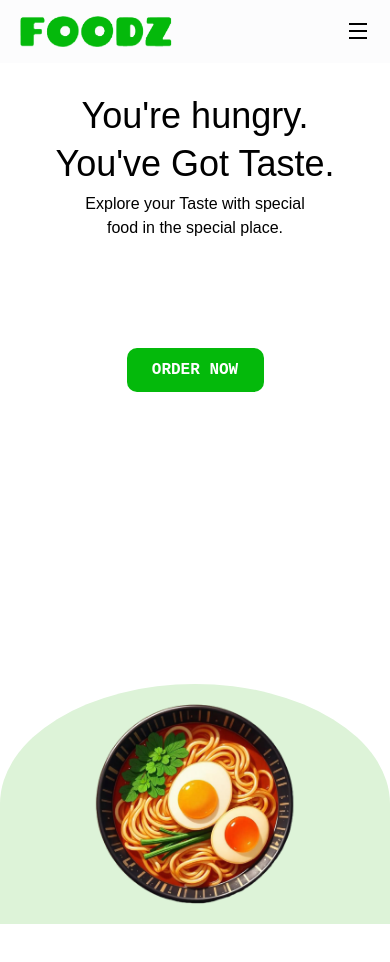
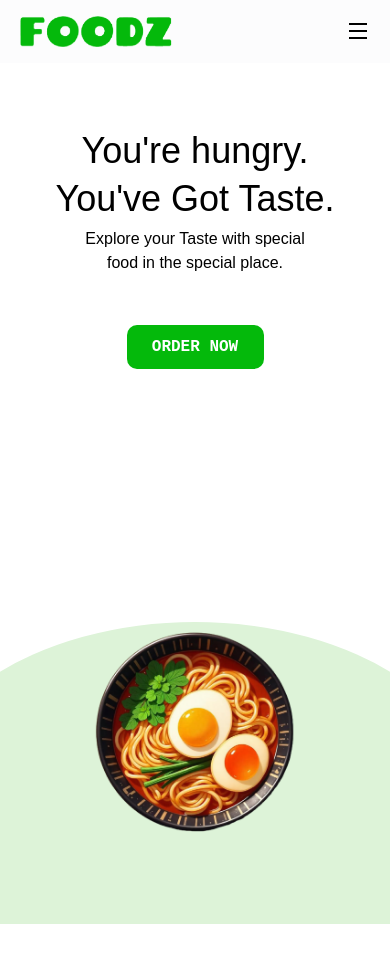
Before and after one commit to Fiffigelin/foodz-website, a React (Vite) app: page / in a window 390 px wide. Shown: the top 962 px of the page. Built offline with nearby package versions, Linux system fonts and the light colour scheme; a web font is replaced by a local one.

Commit message:
fix: responsive design of hero

```diff
--- /dev/null
+++ b/src/components/hero/hero-mobile.tsx
@@ -0,0 +1,93 @@
+import { motion, useScroll, useSpring, useTransform } from "motion/react";
+import OrderNowButton from "../order-now-button/order-now-btn";
+import useDevice from "../../hooks/use-device";
+
+function HeroMobile() {
+  const {scrollYProgress} = useScroll()
+  const {orientation} = useDevice();
+
+  const y = useSpring(scrollYProgress, {damping: 40});
+  const mountain = useTransform(y, [0, 0.15], ["-25%%", "30%"]);
+
+  return (
+    <div className="flex flex-col justify-between min-h-screen">
+      {orientation == "portrait" ? (
+<>
+        <div className="flex flex-col flex-1 items-center justify-evenly px-10">
+        <div className="text-center">
+          <h1 className="font-(family-name:--font-header) text-4xl mb-2">You're hungry.</h1>
+          <h2 className="font-(family-name:--font-header) text-4xl mb-2">You've Got Taste.</h2>
+          <p className="text-center mx-10">Explore your Taste with special food in the special place.</p>
+        </div>
+        <div className="flex items-center justify-center">
+          <OrderNowButton />
+          <a className="hidden" href="#menu">Explore Menu</a>
+        </div>
+      </div>
+
+      <div className="relative flex flex-2 h-110 justify-center items-center">
+        <motion.div
+        className="inset-0 z-200 size-50"
+        style={{
+          backgroundImage:"var(--hero-img)",
+          backgroundPosition: "bottom",
+          backgroundSize: "cover",
+          y: mountain
+        }}
+        />
+        <div
+          className="
+          absolute left-1/2 bottom-0 -translate-x-1/2
+          bg-(--color-light_green)
+          w-full h-3/5
+          scale-x-150
+          rounded-t-full
+          -z-10
+          "
+          />
+      </div>
+          </>
+      ) : (
+        <>
+          <div className="flex flex-col flex-1 items-center justify-evenly px-10">
+            <div className="text-center">
+              <h1 className="font-(family-name:--font-header) text-4xl mb-2">You're hungry.</h1>
+              <h2 className="font-(family-name:--font-header) text-4xl mb-2">You've Got Taste.</h2>
+              <p className="text-center mx-10">Explore your Taste with special food in the special place.</p>
+            </div>
+            <div className="flex items-center justify-center">
+              <OrderNowButton />
+              <a className="hidden" href="#menu">Explore Menu</a>
+            </div>
+          </div>
+
+          <div className="relative flex flex-2 h-110 justify-center items-center">
+            <motion.div
+            className="inset-0 z-200 size-50"
+            style={{
+              backgroundImage:"var(--hero-img)",
+              backgroundPosition: "bottom",
+              backgroundSize: "cover",
+              y: mountain
+            }}
+            />
+            <img className="hidden size-46" src="\hero-ramen.png" alt="Food Bowl" />
+            <div
+              className="
+              absolute left-0 bottom-0
+              bg-(--color-light_green)
+              w-full h-60
+              md:w-[40vw] md:h-[300px]
+              lg:w-[300px] lg:h-[500px]
+              rounded-[50%_50%_0_0]
+              -z-10
+              md:hidden"
+              />
+          </div>
+        </>
+        )}
+    </div>
+  );
+}
+
+export default HeroMobile;
--- /dev/null
+++ b/src/hooks/use-device.ts
@@ -0,0 +1,29 @@
+import { useMediaQuery } from "react-responsive";
+
+const useDevice = () => {
+  const isMobile = useMediaQuery({ maxWidth: 853, type: "handheld" });
+  const isDesktop = useMediaQuery({ minWidth: 854 });
+
+  const isPortrait = useMediaQuery({
+    maxWidth: 853,
+    orientation: "portrait",
+  });
+
+  const isLandscape = useMediaQuery({
+    maxWidth: 853,
+    orientation: "landscape",
+  });
+
+  const orientation: "desktop" | "portrait" | "landscape" =
+    isMobile ? (isPortrait ? "portrait" : "landscape") : "desktop";
+
+  return {
+    isMobile,
+    isPortrait,
+    isLandscape,
+    isDesktop,
+    orientation,
+  };
+};
+
+export default useDevice;
--- a/src/sections/hero/hero.tsx
+++ b/src/sections/hero/hero.tsx
@@ -1,35 +1,33 @@
-import { motion, useScroll, useSpring, useTransform } from "motion/react";
-import OrderNowButton from "../../components/order-now-button/order-now-btn";
+import useDevice from "../../hooks/use-device";
+import HeroMobile from "../../components/hero/hero-mobile";
 
 function Hero() {
-  const {scrollYProgress} = useScroll()
-  const y = useSpring(scrollYProgress, {damping: 40});
-
-  const mountain = useTransform(y, [0, 0.15], ["-25%%", "50%"]);
+  const {isMobile} = useDevice();
 
   return (
-    <section className="relative w-screen min-h-screen mt-20 md:mt-30 overflow-hidden">
-      <div className="flex flex-col justify-between mx-auto max-w-7xl min-h-screen
-        md:flex-row">
+    <section className="relative w-screen min-h-screen mt-20 md:mt-30 overflow-hidden mx-auto max-w-7xl">
+      {isMobile ? (
+        <HeroMobile />
+      ) : (
+        <div>DESKTOP</div>
+      )}
+      {/* <div className="flex flex-col justify-between min-h-screen">
 
-        {/* Top Content */}
-        <div className="flex flex-col items-center justify-between py-4 px-10
-          md:items-start md:justify-baseline">
+        <div className="flex flex-col flex-1 items-center justify-evenly px-10">
           <div className="text-center">
             <h1 className="font-(family-name:--font-header) text-4xl mb-2">You're hungry.</h1>
             <h2 className="font-(family-name:--font-header) text-4xl mb-2">You've Got Taste.</h2>
             <p className="text-center mx-10">Explore your Taste with special food in the special place.</p>
           </div>
 
-        </div>
-
           <div className="flex items-center justify-center">
             <OrderNowButton />
             <a className="hidden" href="#menu">Explore Menu</a>
           </div>
+        </div>
 
-        {/* Bottom Content */}
-        <div className="relative flex h-110 justify-center items-center">
+
+        <div className="relative flex flex-2 h-110 justify-center items-center">
           <motion.div
           className="inset-0 z-200 size-50"
           style={{
@@ -52,8 +50,7 @@ function Hero() {
             md:hidden"
           />
         </div>
-
-      </div>
+      </div> */}
     </section>
   );
 }
```
